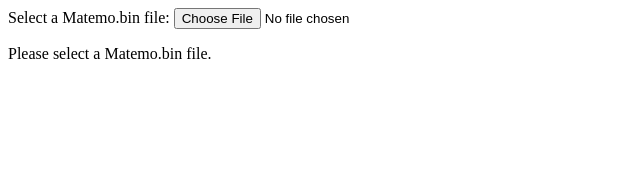
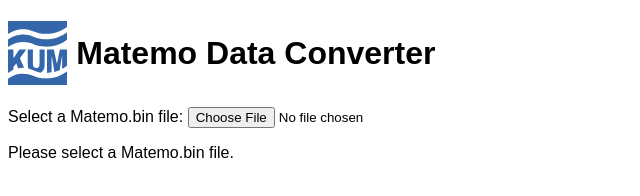
Before and after one commit to KUM-Kiel/matemo, a plain HTML site: page index.html in a window 1280 px wide. Shown: the whole page, without its empty margins (0-640 px from the left). Drawn offline with Linux system fonts and the light colour scheme.

Commit message:
Added header.

```diff
--- a/index.html
+++ b/index.html
@@ -5,8 +5,21 @@
 <meta http-equiv="X-UA-Compatible" content="IE=edge">
 <meta name="viewport" content="width=device-width, initial-scale=1.0">
 <title>Matemo Data Converter</title>
+<style>
+html {
+  font-family: sans-serif;
+}
+h1 {
+  line-height: 2em;
+}
+h1 img {
+  height: 2em;
+  vertical-align: bottom;
+}
+</style>
 </head>
 <body>
+<h1><img src="kum-logo.svg" alt="KUM Logo"/> Matemo Data Converter</h1>
 <div id="app">
   <div>
     Select a Matemo.bin file:
```
Also changed, not shown: kum-logo.svg (added).
